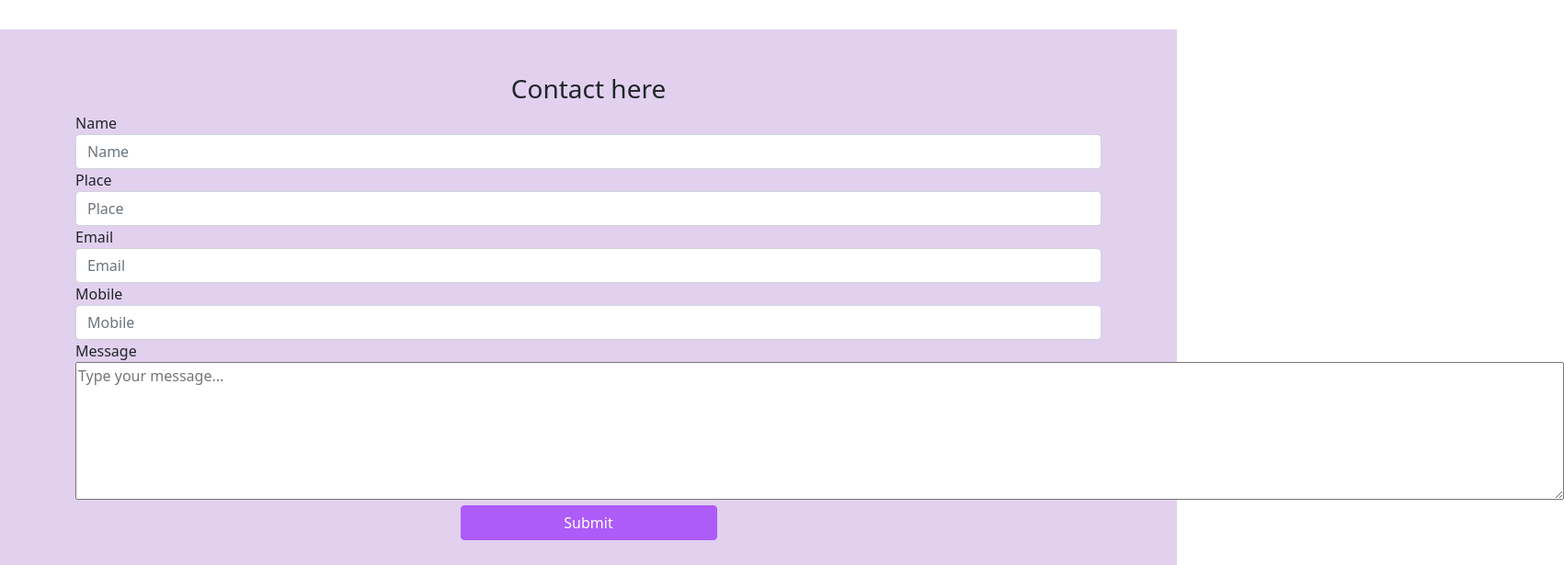
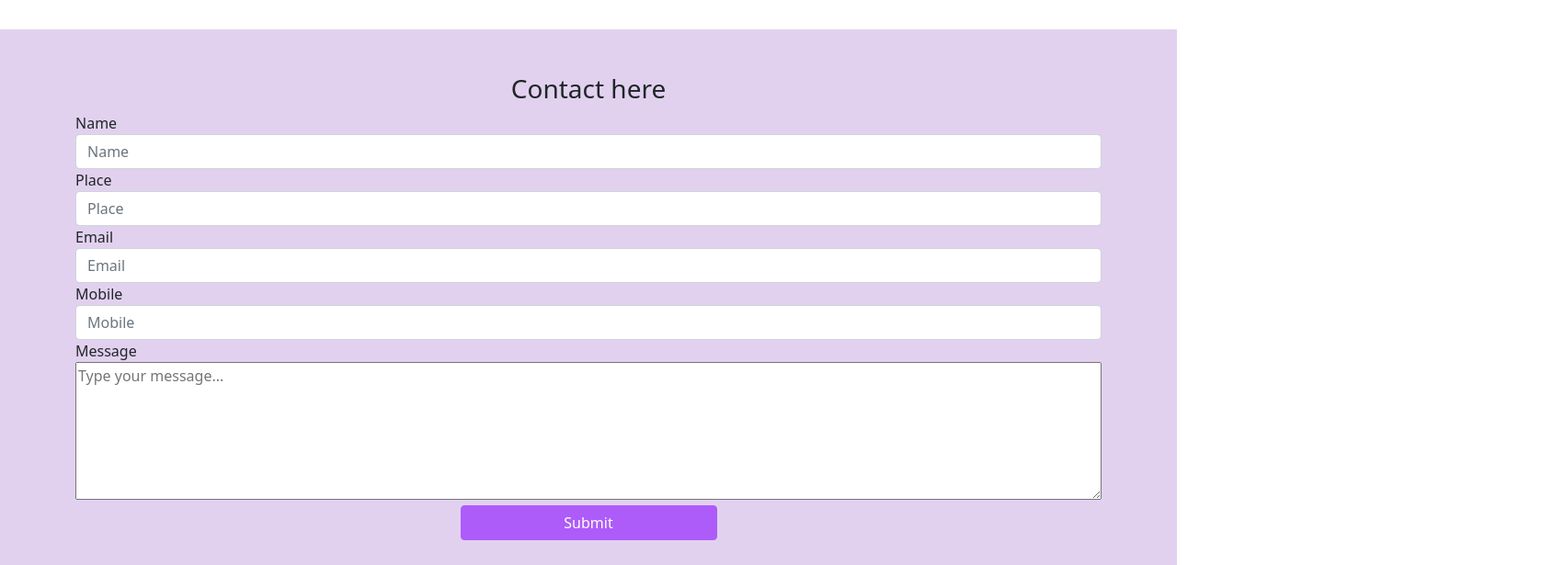
Before and after one commit to FidhaAhamed/Personal-Website, a plain HTML site: page index.html in a window 1280 px wide. Shown: the part 2065-2680 px from the top of the page at 92% size, 1701 px wide, since content can reach past the window. Drawn offline with nearby package versions, Linux system fonts and the light colour scheme.

Commit message:
Update index.html

```diff
--- a/index.html
+++ b/index.html
@@ -166,7 +166,7 @@
             </div>
             <div class="form-group col-md-12">
               <label for="inputMessage">Message</label>
-              <textarea name="" id="" cols="173" rows="6" placeholder="Type your message..."></textarea>
+              <textarea name="" id="" style="width: 100%"  cols="173" rows="6" placeholder="Type your message..."></textarea>
             </div>
             <div class="form-group text-center">
             <button type="submit" class="btn btn-primary" style="width: 25%; background-color: #ad5bf9;
```
